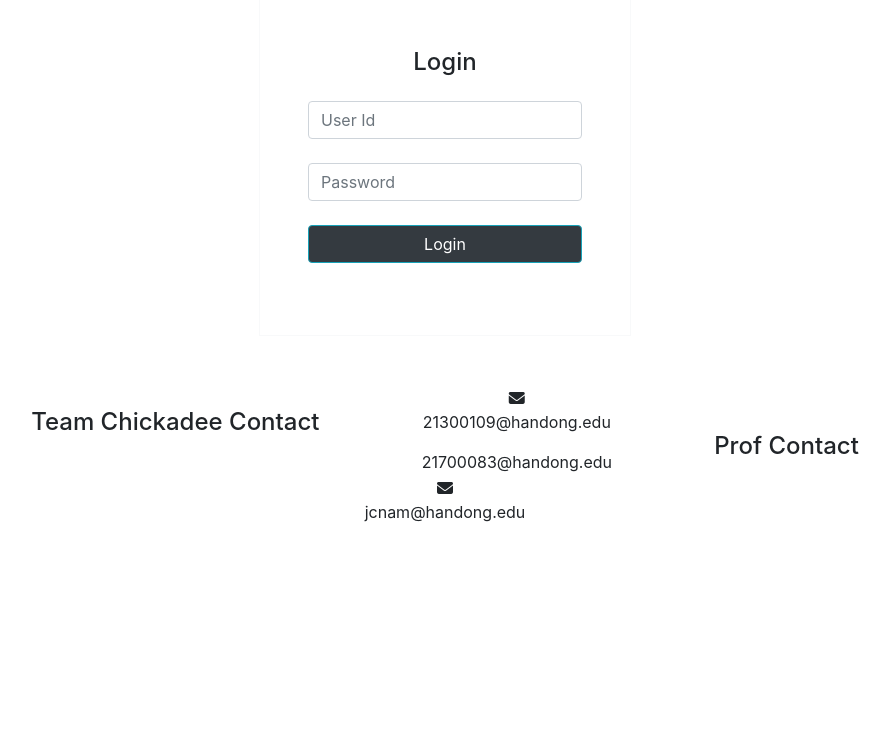
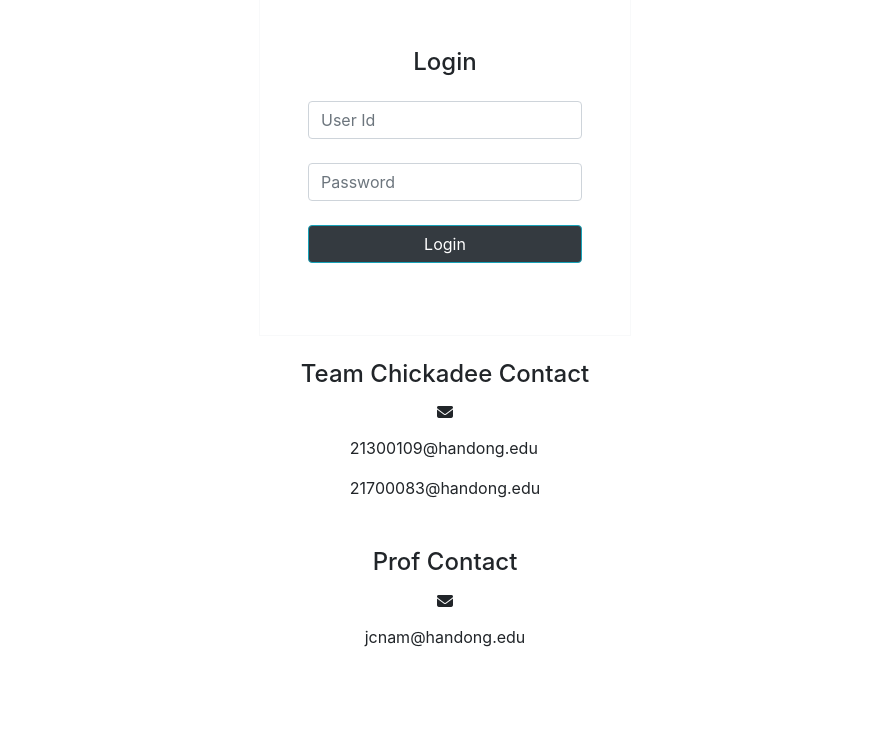
Before and after one commit to dodoyoon/Histudy, a Django app: page /login/ in a window 1280 px wide. Shown: the part 104-839 px from the top of the page, without its empty margins (195-1085 px from the left). Before the commit the page ends 626 px from the top, so only its background shows below. Run offline with Django 3.2, Linux system fonts and the light colour scheme; some libraries are stand-ins or nearby versions.

Commit message:
Fix Contact us contents in the center

```diff
--- a/templates/registration/login.html
+++ b/templates/registration/login.html
@@ -28,28 +28,39 @@
         <button class="btn btn-info btn-block my-4 bg-dark" type="submit">Login</button>
 
     </form>
+
+
+
 </div>
 
 
-<!-- Buttons-->
-<div class="row text-center d-flex align-items-center justify-content-center mt-6 p-5">
-    <p class="h4 mb-3">Team Chickadee Contact</p>
-    <div class="col-md-4">
-        <a class="btn-floating blue accent-1">
-            <i class="fas fa-envelope"></i>
-        </a>
+<div class="d-flex align-items-center justify-content-center mt-4">
 
-        <p>21300109@handong.edu</p>
-        <p class="mb-0">21700083@handong.edu</p>
+    <div class="">
+        <div class="d-flex justify-content-center">
+            <p class="h4 mb-3">Team Chickadee Contact</p>
+        </div>
 
-    </div>
+        <div class="d-flex justify-content-center align-items-center">
+            <div>
+                <p class="d-flex justify-content-center"><i class="fas fa-envelope"></i></p>
+                <p>21300109@handong.edu</p>
+                <p class="mb-0">21700083@handong.edu</p>
+            </div>
+        </div>
 
-    <p class="h4 mb-3 mt-5">Prof Contact</p>
-    <div class="col-md-4">
-        <a class="btn-floating blue accent-1">
-            <i class="fas fa-envelope"></i>
-        </a>
-        <p>jcnam@handong.edu</p>
+        <div class="d-flex justify-content-center">
+            <p class="h4 mb-3 mt-5">Prof Contact</p>
+        </div>
+
+        <div class="d-flex justify-content-center align-items-center">
+            <div >
+                <p class="d-flex justify-content-center"><i class="fas fa-envelope"></i></p>
+                <p>jcnam@handong.edu</p>
+            </div>
+        </div>
     </div>
 </div>
+
+
 {% endblock %}
```
